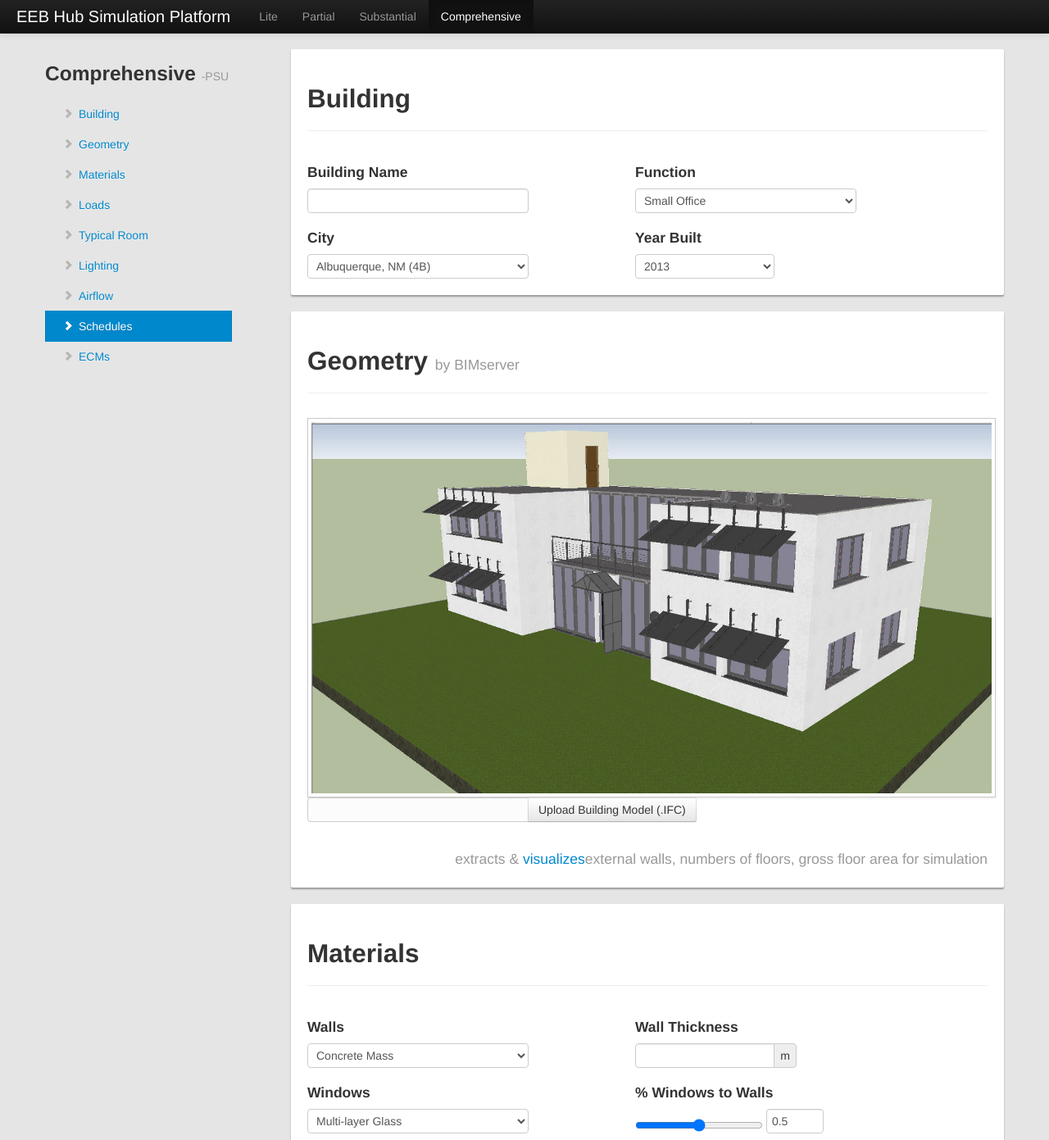
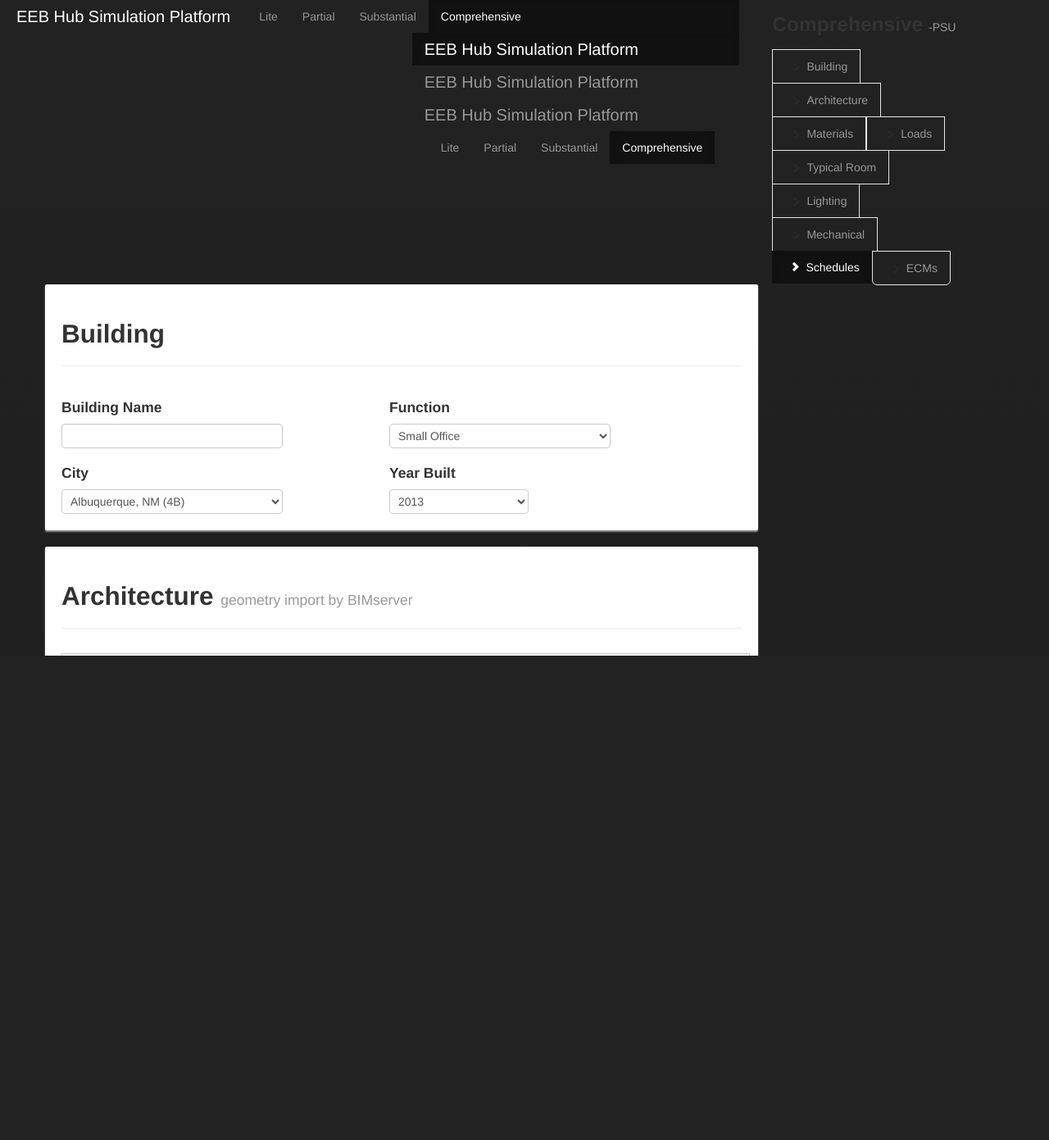
Before and after one commit to eebhub/platform, a Node server app: page /comprehensive in a window 1280 px wide. Shown: the top 1391 px of the page at 82% size. After the commit the page ends 800 px from the top, so only its background shows below. Run offline with Node 20, Linux system fonts and the light colour scheme; some libraries are stand-ins or nearby versions.

Commit message:
update home with svg and comprehensive architecture

```diff
--- a/views/comprehensive.ejs
+++ b/views/comprehensive.ejs
@@ -47,6 +47,28 @@
                         <span class="icon-bar"></span>
                         <span class="icon-bar"></span>
                     </button>
+                    <a class="brand" href="home">EEB Hub Simulation Platform</a>
+                    <div class="nav-collapse collapse">
+                        <ul class="nav">
+                            <li>
+                                <a href="/lite">Lite</a>
+                            </li>
+                            <li>
+                                <a href="/partial">Partial</a>
+                            </li>
+                            <li>
+                                <a href="/substantial">Substantial</a>
+                            </li>
+                            <li class="active">
+                                <a href="/comprehensive">Comprehensive</a>
+                    <a class="brand" href="/">EEB Hub Simulation Platform</a>
+                    <div class="nav-collapse collapse">
+                        <ul class="nav">
+                            <li>
+                    <a class="brand" href="/">EEB Hub Simulation Platform</a>
+                    <div class="nav-collapse collapse">
+                        <ul class="nav">
+                            <li>
                     <a class="brand" href="/">EEB Hub Simulation Platform</a>
                     <div class="nav-collapse collapse">
                         <ul class="nav">
@@ -80,7 +102,7 @@
                             <a href="#building"><i class="icon-chevron-right"></i> Building</a>
                         </li>
                         <li>
-                            <a href="#geometry"><i class="icon-chevron-right"></i>Geometry</a>
+                            <a href="#architecture"><i class="icon-chevron-right"></i>Architecture</a>
                         </li>
                         <li>
                             <a href="#materials"><i class="icon-chevron-right"></i>Materials</a>
@@ -95,7 +117,7 @@
                             <a href="#lighting"><i class="icon-chevron-right"></i>Lighting</a>
                         </li>
                         <li>
-                            <a href="#airflow"><i class="icon-chevron-right"></i>Airflow</a>
+                            <a href="#mechanical"><i class="icon-chevron-right"></i>Mechanical</a>
                         </li>
                         <li>
                             <a href="#schedules"><i class="icon-chevron-right"></i>Schedules</a>
@@ -210,11 +232,11 @@
                             </div>
                         </div>
                     </section>
-                    <section id="geometry">
+                    <section id="architecture">
                         <div id="box-unit">
                             <div class="page-header">
-                                <h2>Geometry
-                                    <small>by BIMserver</small>
+                                <h2>Architecture
+                                    <small>geometry import by BIMserver</small>
                                 </h2>
                             </div>
                             <img src="img/BuildingGEO.jpg" class="img-polaroid">
@@ -395,11 +417,11 @@
                             </div>
                         </div>
                     </section>
-                    <section id="airflow">
+                    <section id="mechanical">
                         <div id="box-unit">
                             <div class="page-header">
-                                <h2>Airflow
-                                    <small>by CONTAM</small>
+                                <h2>Mechanical
+                                    <small>airflow by CONTAM</small>
                                 </h2>
                             </div>
                             <div class="row">
@@ -494,7 +516,7 @@
                         </div>
                     </section>
                     <div id="box-unit">
-                        <a href="#"><button class="btn-large btn-success">SIMULATE</button> </a>
+                        <a href="http://128.118.67.241/rmt/example_out.php?t=summary"><button class="btn-large btn-success">SIMULATE</button> </a>
                         <h2 class="text-right">
                             <small>with OpenStudio SDK + EnergyPlus, DAYSIM, CONTAM Engines</small>
                         </h2>
```
Also changed, not shown: views/home.ejs (+13 -17 lines).
